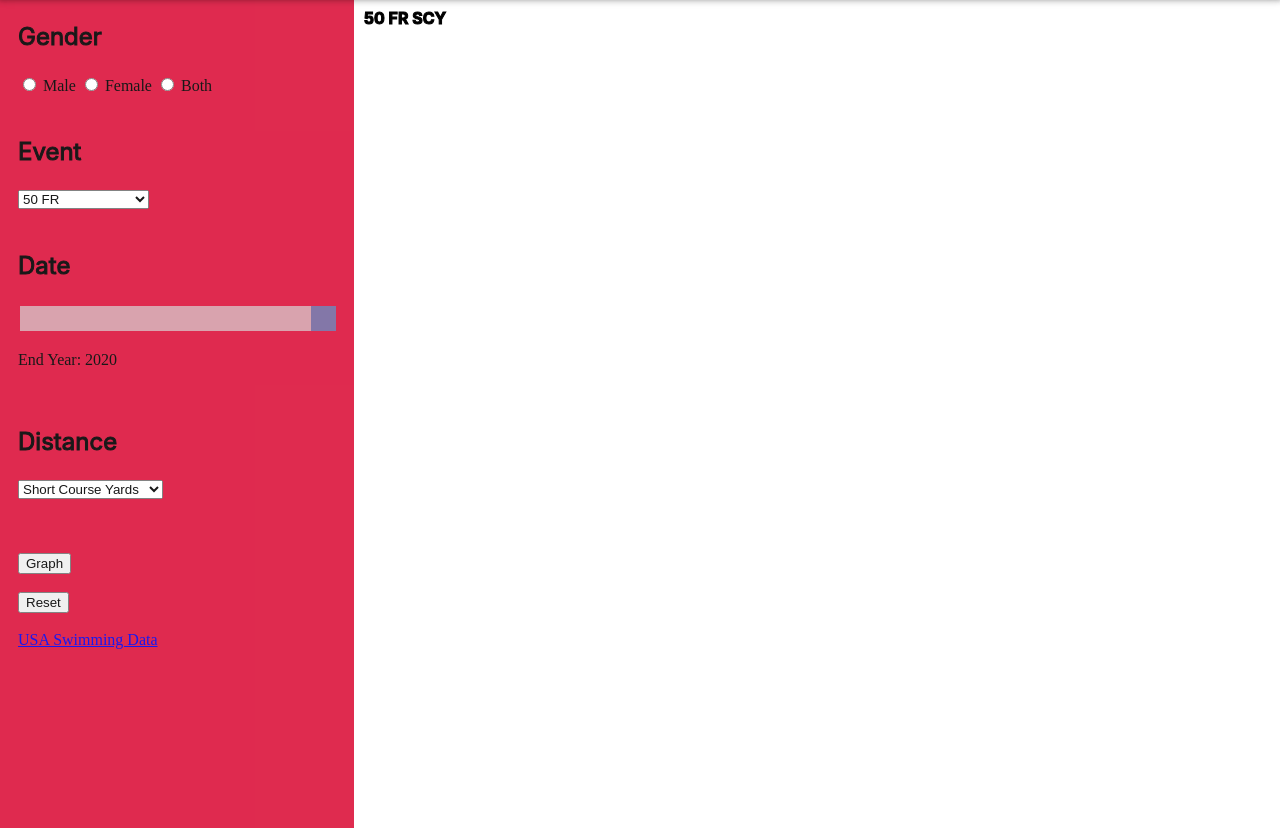
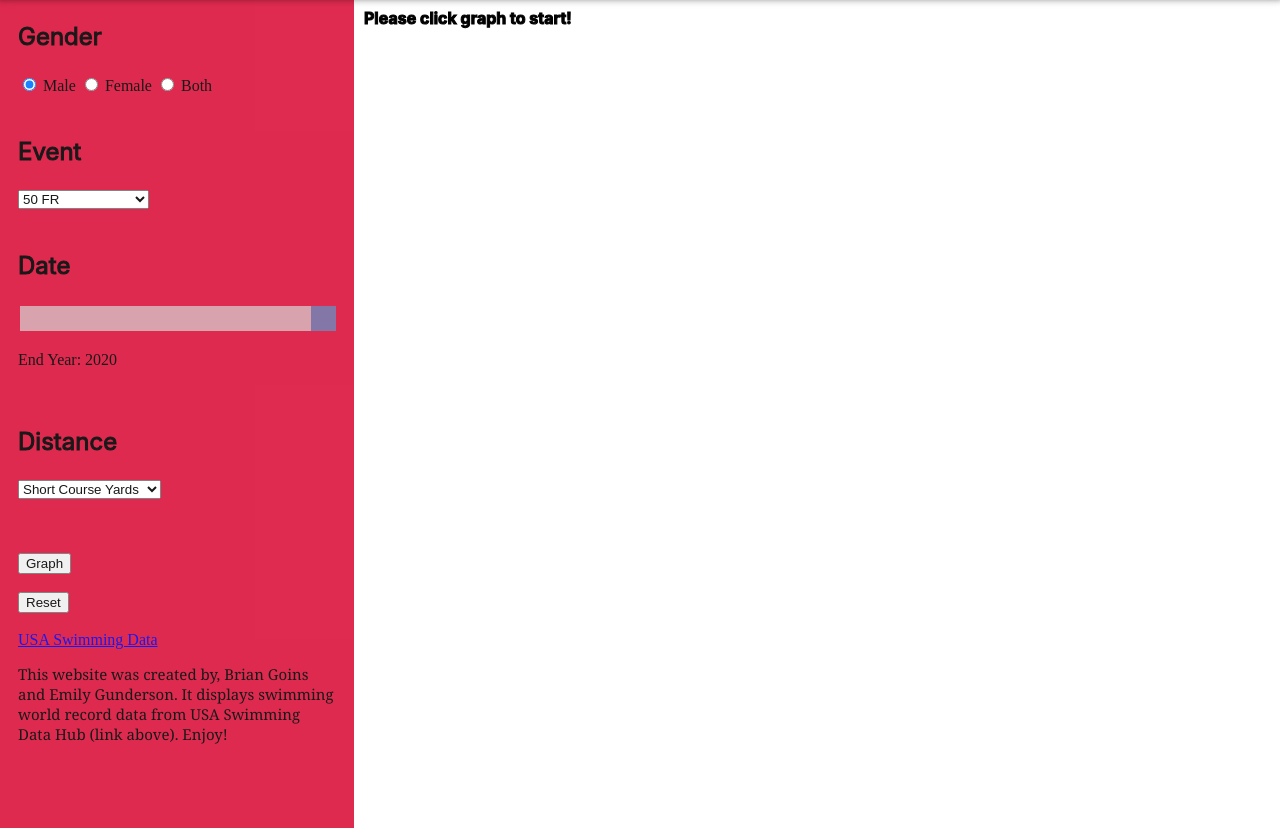
Before and after one commit to bmg23/MathW82SwimProject, a plain HTML site: page docs/index.html in a window 1280 px wide. Shown: the part 124-952 px from the top of the page. Drawn offline with nearby package versions, Linux system fonts and the light colour scheme.

Commit message:
Final Update

```diff
--- a/docs/index.html
+++ b/docs/index.html
@@ -21,7 +21,7 @@
         <div class = 'columnLeft'>
             <form>
                 <p class="option" value="male">Gender</p>
-                <input type="radio" name="gender" value="male" class = "description"> Male </input>
+                <input checked type="radio" name="gender" value="male" class = "description"> Male </input>
                 <input type="radio" name="gender" value="female" class = "description"> Female </input>
                 <input type="radio" name="gender" value="both" class = "description"> Both </input>
                 <br>
@@ -42,7 +42,6 @@
                 <p class="option">Distance</p>
                 <select id="distance">
                     <option value="SCY">Short Course Yards</option>
-                    <option value="SCM">Short Course Meters</option>
                     <option value="LCM">Long Course Meters</option>
                 </select>
             </form>
@@ -60,7 +59,10 @@
             <a href="https://www.usaswimming.org/Home/times/data-hub">USA Swimming Data</a>
 
 
-            <p class="description" id="description"></p>
+
+            <p class="description" id="description">This website was created by, Brian Goins and Emily Gunderson.
+                                                    It displays swimming world record data from USA Swimming Data Hub (link above).
+                                                    Enjoy!</p>
         </div>
 
         <div class="graph" id="graph">
@@ -70,7 +72,6 @@
         <div class="info"></div>
         <br>
         <br>
-        <p></p>
     </body>
 
     <script src="https://d3js.org/d3.v5.min.js"></script>
--- a/docs/mainPage.js
+++ b/docs/mainPage.js
@@ -275,13 +275,11 @@ d3.csv("AllWorldRecords.csv").then( mainLCM );
 d3.csv("NCAAD1RecordProgressions.csv").then( mainSCY );
 d3.csv("RecordProgressionSCM.csv").then( mainSCM );
 
-console.log(SCM_World_Records);
-
 
 
 /******************************Script for graphing*******************************/
 //Global user input variables
-var selectedGender = 'Both';
+var selectedGender = 'none';
 let genderInput = document.getElementsByName('gender');
 var dateInput = slider.value;
 var eventInput = ['50 Free'];
@@ -441,7 +439,10 @@ var SVG = d3.select("#graph")
               "translate(" + margins.left + "," + margins.top + ")");
 
 var graphTitle = document.getElementById("eventTitle");
-
+if(selectedGender == 'none') {
+  var text = document.createTextNode("Please click graph to start!");
+  graphTitle.appendChild(text);
+}
 
 let dot = {
   fill: 'red',
@@ -501,18 +502,17 @@ function drawLine(dataArray, line, xScale, yScale) {
  */
 function drawGraph(dataArray) {
   var event = "";
-  if(dataArray.length == 0) {
+  if (selectedGender == 'male' && dataArray.length > 0) {
+    event = "Men's " + eventInput + " " + distanceInput;
+  }
+  else if(selectedGender == 'female' && dataArray.length > 0) {
+    event = "Women's " + eventInput + " " + distanceInput;
+  }
+  else if(dataArray.length > 0) {
+    event = eventInput + " " + distanceInput;
+  } else {
     event = "No data."
   }
-  if (selectedGender == 'male') {
-    event = "Men's " + eventInput + " " + distanceInput;
-  }
-  else if(selectedGender == 'female') {
-    event = "Women's " + eventInput + " " + distanceInput;
-  } else {
-    event = eventInput + " " + distanceInput;
-  }
-
   var text = document.createTextNode(event);
   graphTitle.appendChild(text);
 
@@ -766,9 +766,4 @@ function graph() {
   } else {
     drawGraph(data);
   }
-
-
 }
-
-
-graph();
```
